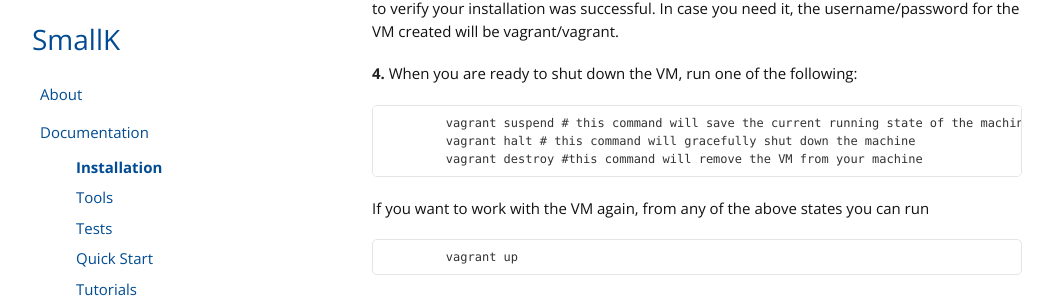
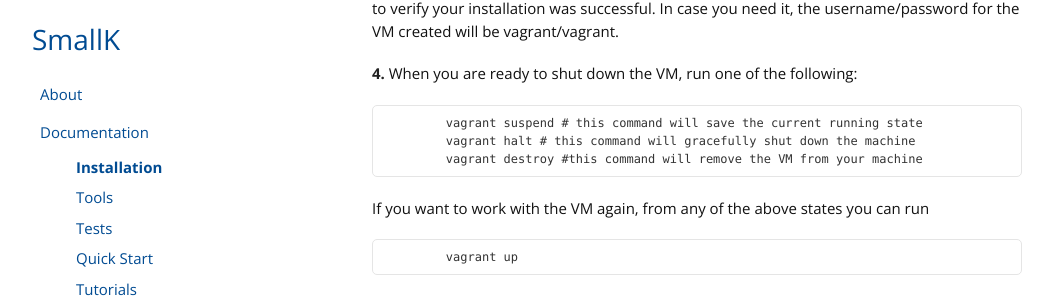
Before and after one commit to smallk/smallk.github.io, a Jekyll site: the page built from pages_documentation_installation.md, in a window 1280 px wide and 900 px high, scrolled down 20229 px. Shown: the part 144-442 px from the top of the window, without its empty margins (113-1166 px from the left). Built offline with Jekyll 4.4.1, drawn with Linux system fonts in a browser that asks for light colours.

Commit message:
shortened a line in text box to avoid scrollbar

```diff
--- a/pages_documentation_installation.md
+++ b/pages_documentation_installation.md
@@ -728,7 +728,7 @@
 
 **4.** When you are ready to shut down the VM, run one of the following:
 
-		vagrant suspend # this command will save the current running state of the machine
+		vagrant suspend # this command will save the current running state
 		vagrant halt # this command will gracefully shut down the machine
 		vagrant destroy #this command will remove the VM from your machine
 
```
